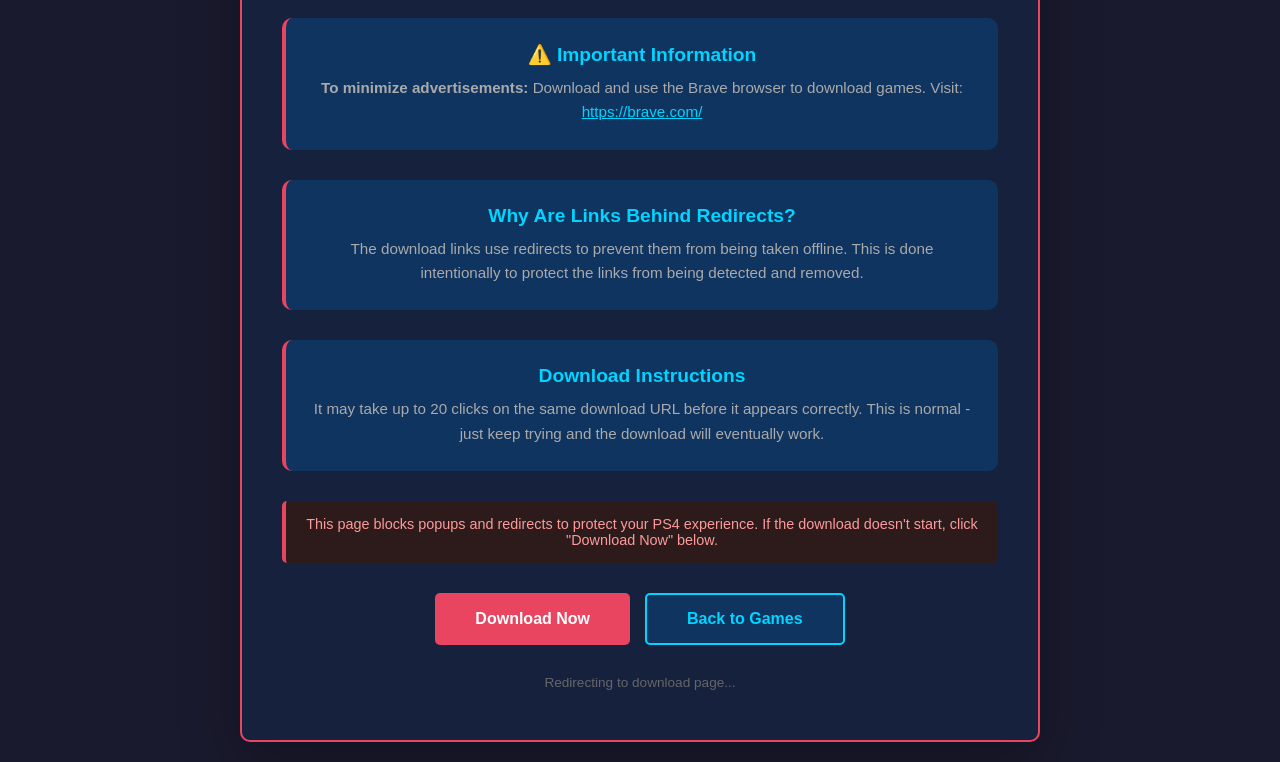
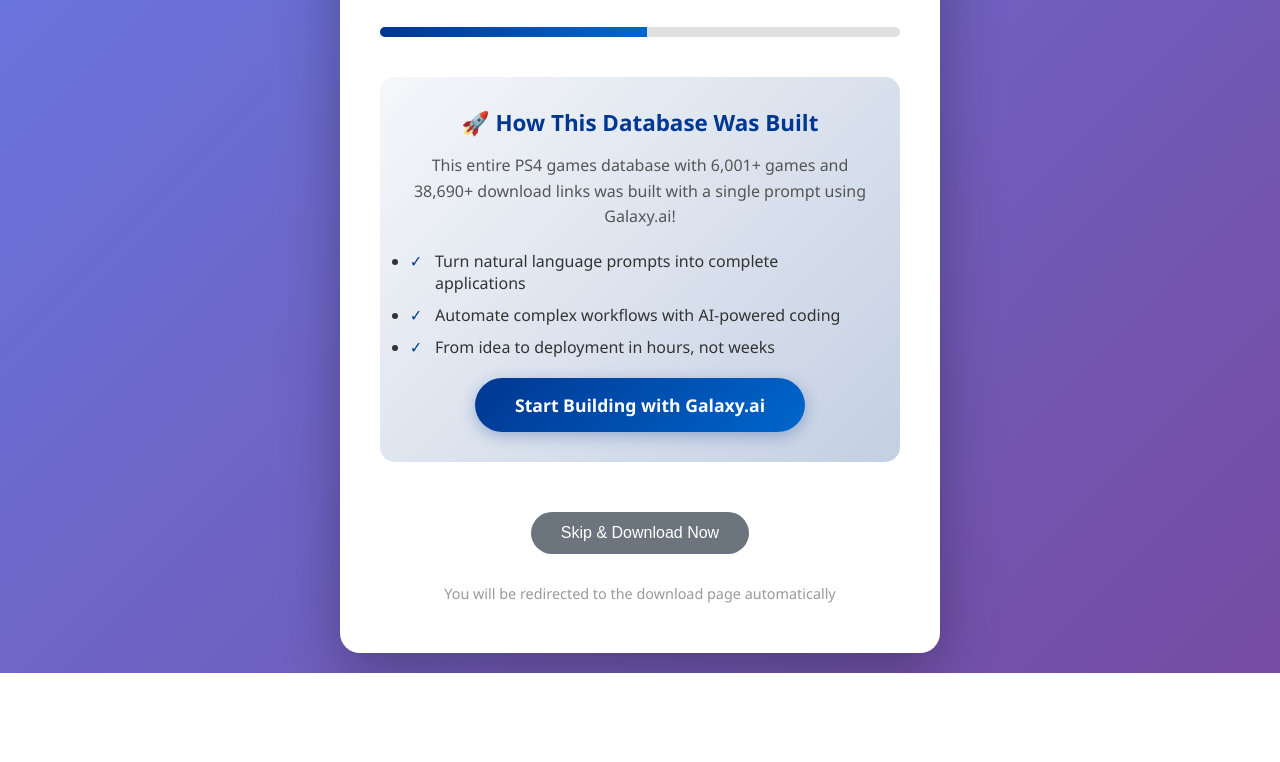
Before and after one commit to JiprII/ps4-games-database, a plain HTML site: page redirect.html in a window 1280 px wide. Shown: the part 481-1243 px from the top of the page. After the commit the page ends 1154 px from the top, so only its background shows below. Drawn offline with Linux system fonts and the light colour scheme.

Commit message:
Revamp download page layout and styles
Updated the HTML structure and styles for the download page, including changes to the viewport meta tag, title, and various CSS properties for improved aesthetics and functionality.

```diff
--- a/redirect.html
+++ b/redirect.html
@@ -2,15 +2,14 @@
 <html lang="en">
 <head>
     <meta charset="UTF-8">
-    <meta name="viewport" content="width=1920, initial-scale=1.0">
-    <title>Preparing Download...</title>
+    <meta name="viewport" content="width=device-width, initial-scale=1.0">
+    <title>Preparing Your Download...</title>
     <style>
         * { margin: 0; padding: 0; box-sizing: border-box; }
 
         body {
-            font-family: Arial, sans-serif;
-            background: #1a1a2e;
-            color: #fff;
+            font-family: 'Segoe UI', Tahoma, Geneva, Verdana, sans-serif;
+            background: linear-gradient(135deg, #667eea 0%, #764ba2 100%);
             min-height: 100vh;
             display: flex;
             align-items: center;
@@ -19,14 +18,13 @@
         }
 
         .container {
-            background: #16213e;
-            border-radius: 10px;
+            background: white;
+            border-radius: 20px;
             box-shadow: 0 20px 60px rgba(0,0,0,0.3);
-            max-width: 800px;
+            max-width: 600px;
             width: 100%;
             padding: 50px 40px;
             text-align: center;
-            border: 2px solid #e94560;
         }
 
         .game-icon {
@@ -35,14 +33,14 @@
         }
 
         h1 {
-            color: #00d4ff;
-            font-size: 2.2em;
+            color: #003791;
+            font-size: 2em;
             margin-bottom: 15px;
         }
 
         .game-name {
-            font-size: 1.4em;
-            color: #aaa;
+            font-size: 1.3em;
+            color: #333;
             margin-bottom: 30px;
             font-weight: 600;
         }
@@ -52,214 +50,226 @@
         }
 
         .countdown-text {
-            font-size: 1.2em;
-            color: #aaa;
+            font-size: 1.1em;
+            color: #666;
             margin-bottom: 20px;
         }
 
         .countdown-timer {
-            font-size: 4em;
+            font-size: 5em;
             font-weight: bold;
-            color: #e94560;
+            color: #003791;
             margin: 20px 0;
+            text-shadow: 2px 2px 4px rgba(0,0,0,0.1);
         }
 
         .progress-bar-container {
             width: 100%;
-            height: 8px;
-            background: #0f3460;
-            border-radius: 5px;
+            height: 10px;
+            background: #e0e0e0;
+            border-radius: 10px;
             overflow: hidden;
             margin: 30px 0;
         }
 
         .progress-bar {
             height: 100%;
-            background: #00d4ff;
+            background: linear-gradient(90deg, #003791 0%, #0066cc 100%);
             width: 0%;
             transition: width 1s linear;
         }
 
-        .info-section {
-            background: #0f3460;
-            border-radius: 10px;
-            padding: 25px;
+        .promo-section {
+            background: linear-gradient(135deg, #f5f7fa 0%, #c3cfe2 100%);
+            border-radius: 15px;
+            padding: 30px;
             margin: 30px 0;
-            border-left: 4px solid #e94560;
         }
 
-        .info-title {
-            font-size: 1.2em;
-            color: #00d4ff;
-            margin-bottom: 10px;
+        .promo-title {
+            font-size: 1.4em;
+            color: #003791;
+            margin-bottom: 15px;
             font-weight: 600;
         }
 
-        .info-text {
-            color: #aaa;
+        .promo-text {
+            color: #555;
             line-height: 1.6;
-            font-size: 0.95em;
+            margin-bottom: 20px;
         }
 
-        .button-group {
-            margin-top: 30px;
-            display: flex;
-            gap: 15px;
-            justify-content: center;
-            flex-wrap: wrap;
+        .promo-features {
+            text-align: left;
+            margin: 20px 0;
         }
 
-        .btn {
+        .promo-features li {
+            color: #333;
+            margin: 10px 0;
+            padding-left: 25px;
+            position: relative;
+        }
+
+        .promo-features li:before {
+            content: "✓";
+            position: absolute;
+            left: 0;
+            color: #003791;
+            font-weight: bold;
+        }
+
+        .cta-button {
+            display: inline-block;
+            background: linear-gradient(135deg, #003791 0%, #0066cc 100%);
+            color: white;
             padding: 15px 40px;
-            border-radius: 5px;
+            border-radius: 50px;
+            text-decoration: none;
+            font-size: 1.1em;
+            font-weight: 600;
+            transition: all 0.3s;
+            box-shadow: 0 4px 15px rgba(0, 55, 145, 0.3);
+        }
+
+        .cta-button:hover {
+            transform: translateY(-2px);
+            box-shadow: 0 6px 20px rgba(0, 55, 145, 0.4);
+        }
+
+        .skip-button {
+            display: inline-block;
+            background: #6c757d;
+            color: white;
+            padding: 12px 30px;
+            border-radius: 50px;
             text-decoration: none;
             font-size: 1em;
-            font-weight: 600;
+            font-weight: 500;
             transition: all 0.3s;
+            margin-top: 20px;
+            cursor: pointer;
             border: none;
-            cursor: pointer;
         }
 
-        .btn-primary {
-            background: #e94560;
-            color: white;
-        }
-
-        .btn-primary:hover {
-            background: #ff5a7e;
-        }
-
-        .btn-secondary {
-            background: #0f3460;
-            color: #00d4ff;
-            border: 2px solid #00d4ff;
-        }
-
-        .btn-secondary:hover {
-            background: #1a4d7a;
+        .skip-button:hover {
+            background: #495057;
+            transform: translateY(-2px);
         }
 
         .footer-text {
             margin-top: 30px;
-            color: #666;
-            font-size: 0.85em;
+            color: #999;
+            font-size: 0.9em;
         }
 
-        .warning {
-            background: #2d1b1b;
-            border-left: 4px solid #e94560;
-            padding: 15px;
-            border-radius: 5px;
-            margin: 20px 0;
-            color: #ff9999;
-            font-size: 0.9em;
+        @media (max-width: 768px) {
+            .container { padding: 30px 20px; }
+            h1 { font-size: 1.5em; }
+            .game-name { font-size: 1.1em; }
+            .countdown-timer { font-size: 3.5em; }
+            .promo-title { font-size: 1.2em; }
+            .cta-button { padding: 12px 30px; font-size: 1em; }
         }
     </style>
 </head>
 <body>
     <div class="container">
-        <div class="game-icon">PS4</div>
-        <h1>Preparing Download</h1>
+        <div class="game-icon">🎮</div>
+        <h1>Preparing Your Download</h1>
         <div class="game-name" id="gameName">Loading...</div>
 
         <div class="countdown-container">
-            <div class="countdown-text">Download starts in:</div>
-            <div class="countdown-timer" id="countdown">30</div>
+            <div class="countdown-text">Your download will begin in:</div>
+            <div class="countdown-timer" id="countdown">8</div>
             <div class="progress-bar-container">
                 <div class="progress-bar" id="progressBar"></div>
             </div>
         </div>
 
-        <div class="info-section">
-            <div class="info-title">⚠️ Important Information</div>
-            <div class="info-text">
-                <strong>To minimize advertisements:</strong> Download and use the Brave browser to download games. Visit: <a href="https://brave.com/" target="_blank" style="color: #00d4ff; text-decoration: underline;">https://brave.com/</a>
+        <div class="promo-section">
+            <div class="promo-title">🚀 How This Database Was Built</div>
+            <div class="promo-text">
+                This entire PS4 games database with 6,001+ games and 38,690+ download links was built with a single prompt using Galaxy.ai!
             </div>
+            <ul class="promo-features">
+                <li>Turn natural language prompts into complete applications</li>
+                <li>Automate complex workflows with AI-powered coding</li>
+                <li>From idea to deployment in hours, not weeks</li>
+            </ul>
+            <a href="https://galaxy.ai/?via=start-building" target="_blank" class="cta-button">
+                Start Building with Galaxy.ai
+            </a>
         </div>
 
-        <div class="info-section">
-            <div class="info-title">Why Are Links Behind Redirects?</div>
-            <div class="info-text">
-                The download links use redirects to prevent them from being taken offline. This is done intentionally to protect the links from being detected and removed.
-            </div>
-        </div>
-
-        <div class="info-section">
-            <div class="info-title">Download Instructions</div>
-            <div class="info-text">
-                It may take up to 20 clicks on the same download URL before it appears correctly. This is normal - just keep trying and the download will eventually work.
-            </div>
-        </div>
-
-        <div class="warning">
-            This page blocks popups and redirects to protect your PS4 experience. If the download doesn't start, click "Download Now" below.
-        </div>
-
-        <div class="button-group">
-            <button class="btn btn-primary" onclick="skipCountdown()">Download Now</button>
-            <button class="btn btn-secondary" onclick="goBack()">Back to Games</button>
-        </div>
+        <button class="skip-button" onclick="skipCountdown()">Skip & Download Now</button>
 
         <div class="footer-text">
-            Redirecting to <span id="hostName">download page</span>...
+            You will be redirected to <span id="hostName">the download page</span> automatically
         </div>
     </div>
 
-    <script src="popup-blocker.js"></script>
     <script>
-        var urlParams = new URLSearchParams(window.location.search);
-        var downloadUrl = urlParams.get('url');
-        var gameName = urlParams.get('game');
-        var hostName = urlParams.get('host');
+        // Get URL parameters
+        const urlParams = new URLSearchParams(window.location.search);
+        const downloadUrl = urlParams.get('url');
+        const gameName = urlParams.get('game');
+        const hostName = urlParams.get('host');
 
-        var allowedDomains = [
+        // Whitelist of allowed domains for security
+        const allowedDomains = [
             'mediafire.com',
             '1fichier.com',
             '1file',
             'mega.nz',
             'drive.google.com',
             'dropbox.com',
+            'uploadhaven',
+            'filecrypt.cc',
             'dlpsgame.com'
         ];
 
+        // Validate download URL
         function isValidUrl(url) {
             if (!url) return false;
             try {
-                var urlObj = new URL(url);
-                for (var i = 0; i < allowedDomains.length; i++) {
-                    if (urlObj.hostname.indexOf(allowedDomains[i]) > -1) {
-                        return true;
-                    }
-                }
-                return false;
-            } catch (e) {
+                const urlObj = new URL(url);
+                return allowedDomains.some(domain => urlObj.hostname.includes(domain));
+            } catch {
                 return false;
             }
         }
 
+        // Display game name
         if (gameName) {
             document.getElementById('gameName').textContent = decodeURIComponent(gameName);
+        } else {
+            document.getElementById('gameName').textContent = 'PS4 Game';
         }
 
+        // Display host name
         if (hostName) {
-            var hostNames = {
+            const hostNames = {
                 'mediafire': 'Mediafire',
                 '1file': '1File',
-                'other': 'download page'
+                'other': 'the download page'
             };
-            document.getElementById('hostName').textContent = hostNames[hostName] || 'download page';
+            document.getElementById('hostName').textContent = hostNames[hostName] || 'the download page';
         }
 
-        var timeLeft = 30;
-        var countdownElement = document.getElementById('countdown');
-        var progressBar = document.getElementById('progressBar');
+        // Countdown timer
+        let timeLeft = 8;
+        const countdownElement = document.getElementById('countdown');
+        const progressBar = document.getElementById('progressBar');
 
+        // Update progress bar
         function updateProgress() {
-            var progress = ((30 - timeLeft) / 30) * 100;
+            const progress = ((8 - timeLeft) / 8) * 100;
             progressBar.style.width = progress + '%';
         }
 
-        var countdownInterval = setInterval(function() {
+        // Countdown function
+        const countdownInterval = setInterval(() => {
             timeLeft--;
             countdownElement.textContent = timeLeft;
             updateProgress();
@@ -270,25 +280,32 @@
             }
         }, 1000);
 
+        // Initial progress
         updateProgress();
 
+        // Redirect function
         function redirect() {
             if (isValidUrl(downloadUrl)) {
                 window.location.href = decodeURIComponent(downloadUrl);
             } else {
                 alert('Invalid download URL. Please return to the games database.');
-                goBack();
+                window.close();
             }
         }
 
+        // Skip countdown function
         function skipCountdown() {
             clearInterval(countdownInterval);
             redirect();
         }
 
-        function goBack() {
-            window.history.back();
-        }
+        // Prevent accidental navigation
+        window.addEventListener('beforeunload', (e) => {
+            if (timeLeft > 0) {
+                e.preventDefault();
+                e.returnValue = '';
+            }
+        });
     </script>
 </body>
 </html>
```
